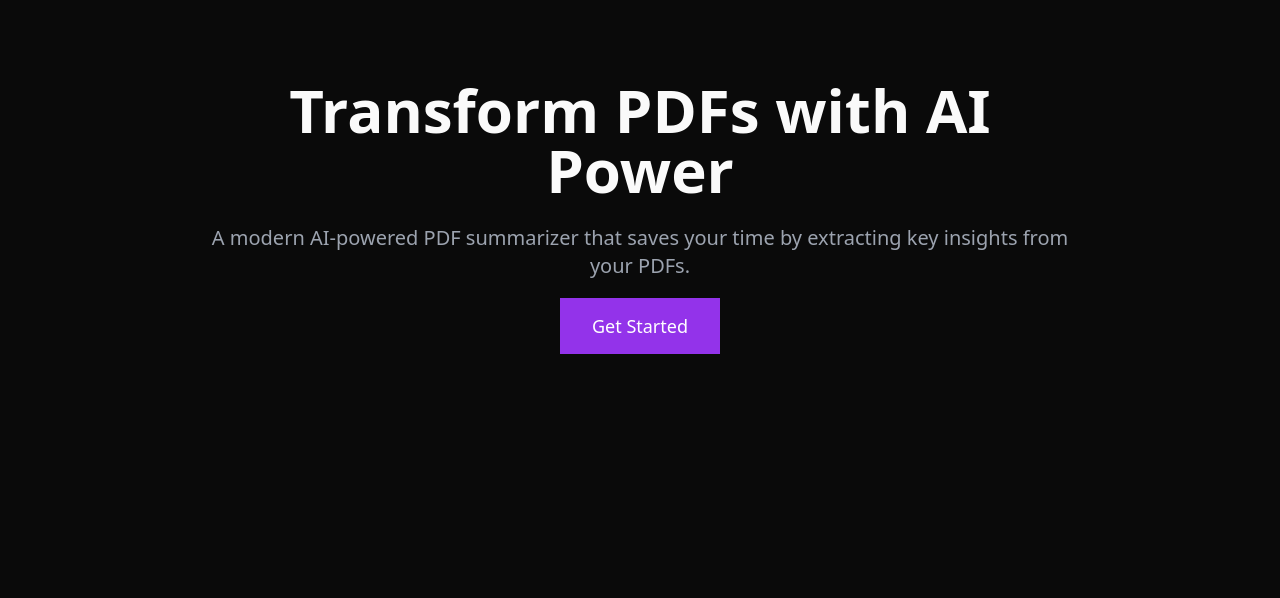
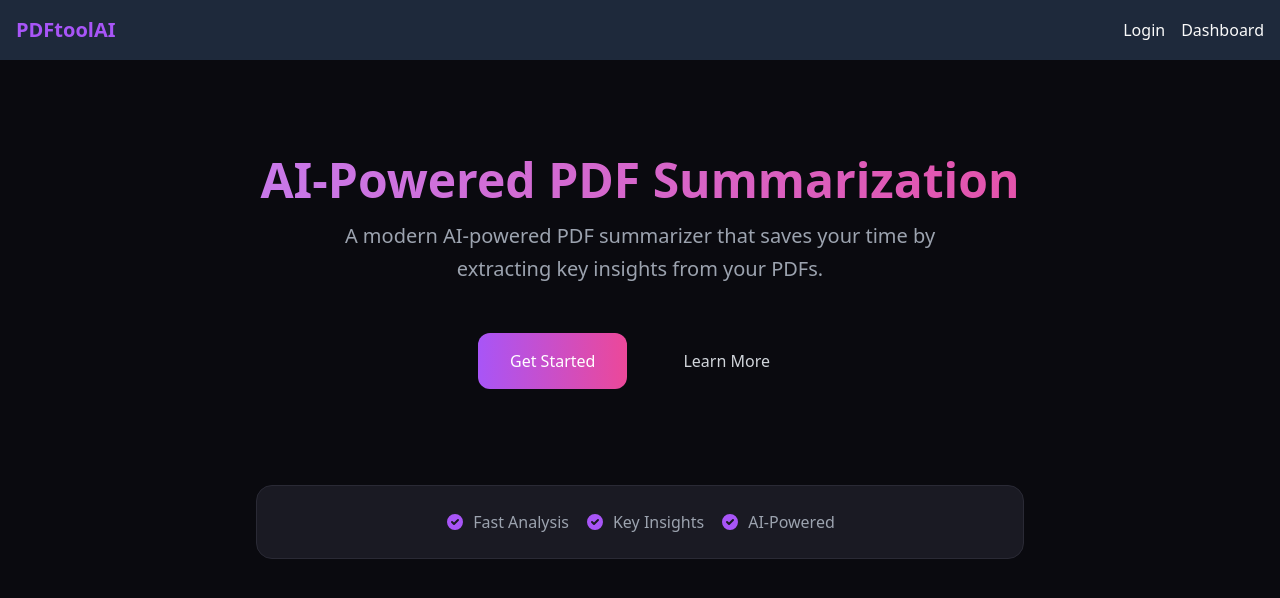
Before and after one commit to neilnicky/zap-pdf-ai, a Next.js app: page / in a window 1280 px wide. Shown: the top 598 px of the page. Built offline with nearby package versions, Linux system fonts and the light colour scheme.

Commit message:
feat: create main app page UI

```diff
--- a/src/app/page.tsx
+++ b/src/app/page.tsx
@@ -1,21 +1,67 @@
-import Link from "next/link";
+import Navbar from '../components/Navbar'
+import Link from 'next/link'
 
-export default function Home() {
+const Home = () => {
   return (
-    <section className="max-w-4xl mx-auto text-center py-20">
-      <h1 className="text-4xl md:text-6xl font-bold mb-6">
-        Transform PDFs with AI Power
+    <div className="min-h-screen bg-[#0A0A0F]">
+      <Navbar />
+      <main className="max-w-7xl mx-auto px-4 sm:px-6 lg:px-8 py-24">
+        <div className="text-center space-y-12">
+          <div className="space-y-4">
+            <h1 className="text-5xl font-bold bg-gradient-to-r from-purple-400 to-pink-500 bg-clip-text text-transparent">
+              AI-Powered PDF Summarization
             </h1>
-      <p className="text-gray-400 text-xl mb-8">
-        A modern AI-powered PDF summarizer that saves your time by extracting
-        key insights from your PDFs.
+            <p className="text-xl text-gray-400 max-w-2xl mx-auto leading-relaxed">
+              A modern AI-powered PDF summarizer that saves your time by extracting key insights from your PDFs.
             </p>
+          </div>
+
+          <div className="flex justify-center space-x-6">
             <Link
               href="/dashboard"
-        className="bg-purple-600 hover:bg-purple-700 text-white px-8 py-4 rounded-lg text-lg font-medium transition-colors"
+              className="bg-gradient-to-r from-purple-500 to-pink-500 text-white font-medium
+                       px-8 py-4 rounded-xl transition-all duration-300 transform hover:scale-[1.02]
+                       hover:shadow-lg hover:shadow-purple-500/25"
             >
               Get Started
             </Link>
-    </section>
-  );
+            <Link
+              href="/sign-in"
+              className="text-gray-300 hover:text-white px-8 py-4 rounded-xl
+                       hover:bg-[#1A1A23] transition-all duration-200"
+            >
+              Learn More
+            </Link>
+          </div>
+
+          <div className="pt-12">
+            <div className="p-6 rounded-2xl bg-[#1A1A23] border border-[#2A2A35] max-w-3xl mx-auto">
+              <div className="flex items-center justify-center space-x-4 text-gray-400">
+                <span className="flex items-center">
+                  <svg className="w-5 h-5 mr-2 text-purple-500" fill="currentColor" viewBox="0 0 20 20">
+                    <path fillRule="evenodd" d="M10 18a8 8 0 100-16 8 8 0 000 16zm3.707-9.293a1 1 0 00-1.414-1.414L9 10.586 7.707 9.293a1 1 0 00-1.414 1.414l2 2a1 1 0 001.414 0l4-4z" clipRule="evenodd" />
+                  </svg>
+                  Fast Analysis
+                </span>
+                <span className="flex items-center">
+                  <svg className="w-5 h-5 mr-2 text-purple-500" fill="currentColor" viewBox="0 0 20 20">
+                    <path fillRule="evenodd" d="M10 18a8 8 0 100-16 8 8 0 000 16zm3.707-9.293a1 1 0 00-1.414-1.414L9 10.586 7.707 9.293a1 1 0 00-1.414 1.414l2 2a1 1 0 001.414 0l4-4z" clipRule="evenodd" />
+                  </svg>
+                  Key Insights
+                </span>
+                <span className="flex items-center">
+                  <svg className="w-5 h-5 mr-2 text-purple-500" fill="currentColor" viewBox="0 0 20 20">
+                    <path fillRule="evenodd" d="M10 18a8 8 0 100-16 8 8 0 000 16zm3.707-9.293a1 1 0 00-1.414-1.414L9 10.586 7.707 9.293a1 1 0 00-1.414 1.414l2 2a1 1 0 001.414 0l4-4z" clipRule="evenodd" />
+                  </svg>
+                  AI-Powered
+                </span>
+              </div>
+            </div>
+          </div>
+        </div>
+      </main>
+    </div>
+  )
 }
+
+export default Home
```
Lines whose indentation alone changed are shown as unchanged.
